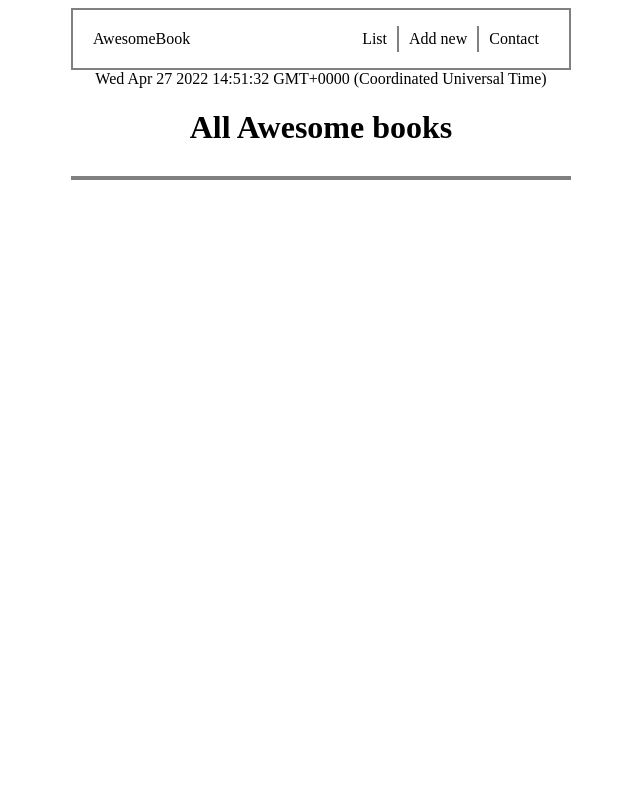
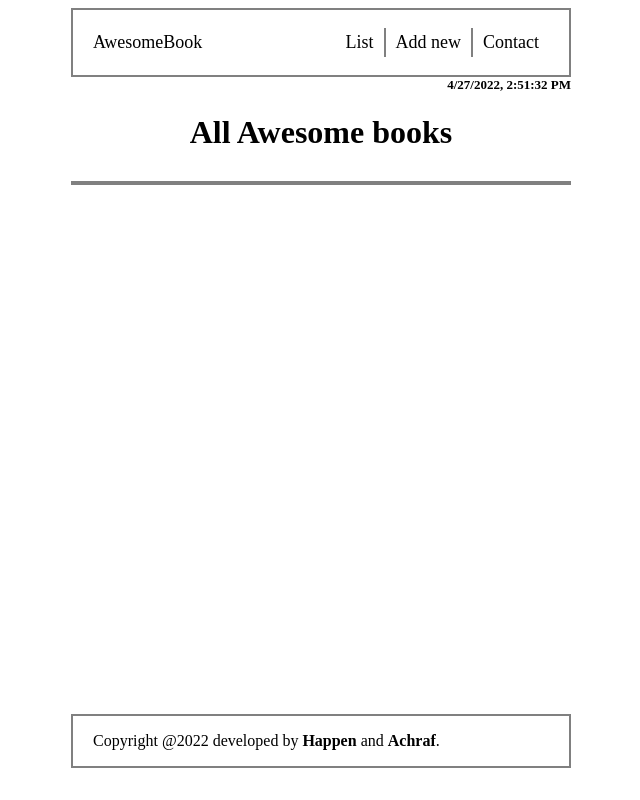
Before and after one commit to HSMathebula/Awesome-books-plain-JavaScript-with-objects, a website: page index.html in a window 1280 px wide. Shown: the whole page, without its empty margins (319-959 px from the left). Drawn offline with Linux system fonts and the light colour scheme.

Commit message:
Add the footer and andd-new book page

```diff
--- a/index.html
+++ b/index.html
@@ -8,32 +8,36 @@
     <link rel="stylesheet" href="style.css" />
   </head>
   <body>
-
     <div class="main-container">
       <header>
         <nav>
           <p class="logo">AwesomeBook</p>
           <ul>
             <li class="listBtn">List</li>
-            <li>Add new</li>
+            <li class="add-new-btn">Add new</li>
             <li class="contact">Contact</li>
           </ul>
         </nav>
       </header>
       <div id="current-date"></div>
+      <div class="book-list-container">
+        <h1>All Awesome books</h1>
+        <div id="book-list"></div>
+      </div>
 
-      <h1>All Awesome books</h1>
-      <div id="book-list"></div>
-
-      <div class="form-contaner">
-        <hr class="hr">
-        <p class="add-text">Add a new book</p>
+      <div class="form-container">
+        <h1 class="add-text">Add a new book</h1>
+        <hr class="hr" />
+        <br />
         <form id="book-form">
           <input type="text" required placeholder="Title" id="title" /><br />
           <input type="text" required placeholder="author" id="author" /><br />
           <button id="add-button" type="submit">Add</button>
         </form>
       </div>
+      <footer>
+        <p>Copyright @2022 developed by <b>Happen</b> and <b>Achraf</b>.</p>
+      </footer>
     </div>
 
     <script src="main.js"></script>
--- a/main.js
+++ b/main.js
@@ -107,15 +107,28 @@ document.querySelector('#book-list').addEventListener('click', (e) => {
   Store.removeBook(e.target.previousElementSibling.previousElementSibling.textContent);
 });
 
-document.getElementById("current-date").innerHTML = Date();
+const currentDate = new Date().toLocaleString();
+document.getElementById('current-date').innerHTML = currentDate;
 
-const bookList = document.querySelector('#book-list');
+// display the books list when click the button "List"
+const bookList = document.querySelector('.book-list-container');
 const listBtn = document.querySelector('.listBtn');
 
 listBtn.addEventListener('click', () => {
   bookList.style.display = 'block';
+  formContainer.style.display = 'none';
 });
 
 window.addEventListener('load', () => {
   bookList.style.display = 'block';
+  formContainer.style.display = 'none';
 });
+
+// display the Add book form  when click the button "Add new"
+const formContainer = document.querySelector('.form-container');
+const addNewBtn = document.querySelector('.add-new-btn');
+
+addNewBtn.addEventListener('click', () => {
+  bookList.style.display = 'none';
+  formContainer.style.display = 'block';
+});
--- a/style.css
+++ b/style.css
@@ -22,12 +22,15 @@ form {
   margin-top: 30px;
   margin-bottom: 30px;
   border: 2px solid gray;
+}
+
+.book-list-container {
   display: none;
 }
 
 input {
   margin-bottom: 10px;
-  width: 200px;
+  width: 300px;
   padding: 5px;
 }
 
@@ -70,6 +73,7 @@ nav {
   border: 2px solid gray;
   padding: 0 20px;
   align-items: center;
+  font-size: large;
 }
 
 .logo {
@@ -86,17 +90,29 @@ ul li {
   border-right: 2px solid gray;
   padding: 4px 0;
   padding-right: 10px;
+  cursor: pointer;
 }
 
 .contact {
   border: none;
 }
 
-.form-contaner {
+.form-container {
   display: none;
 }
 
-.current-date {
-  font-size: x-small;
-  text-align: end;
+#current-date {
+  font-size: small;
+  text-align: right;
+  font-weight: 600;
 }
+
+footer {
+  position: absolute;
+  border: 2px solid gray;
+  padding: 0 20px;
+  bottom: 2em;
+  width: 500px;
+  box-sizing: border-box;
+  text-align: start;
+}
```
